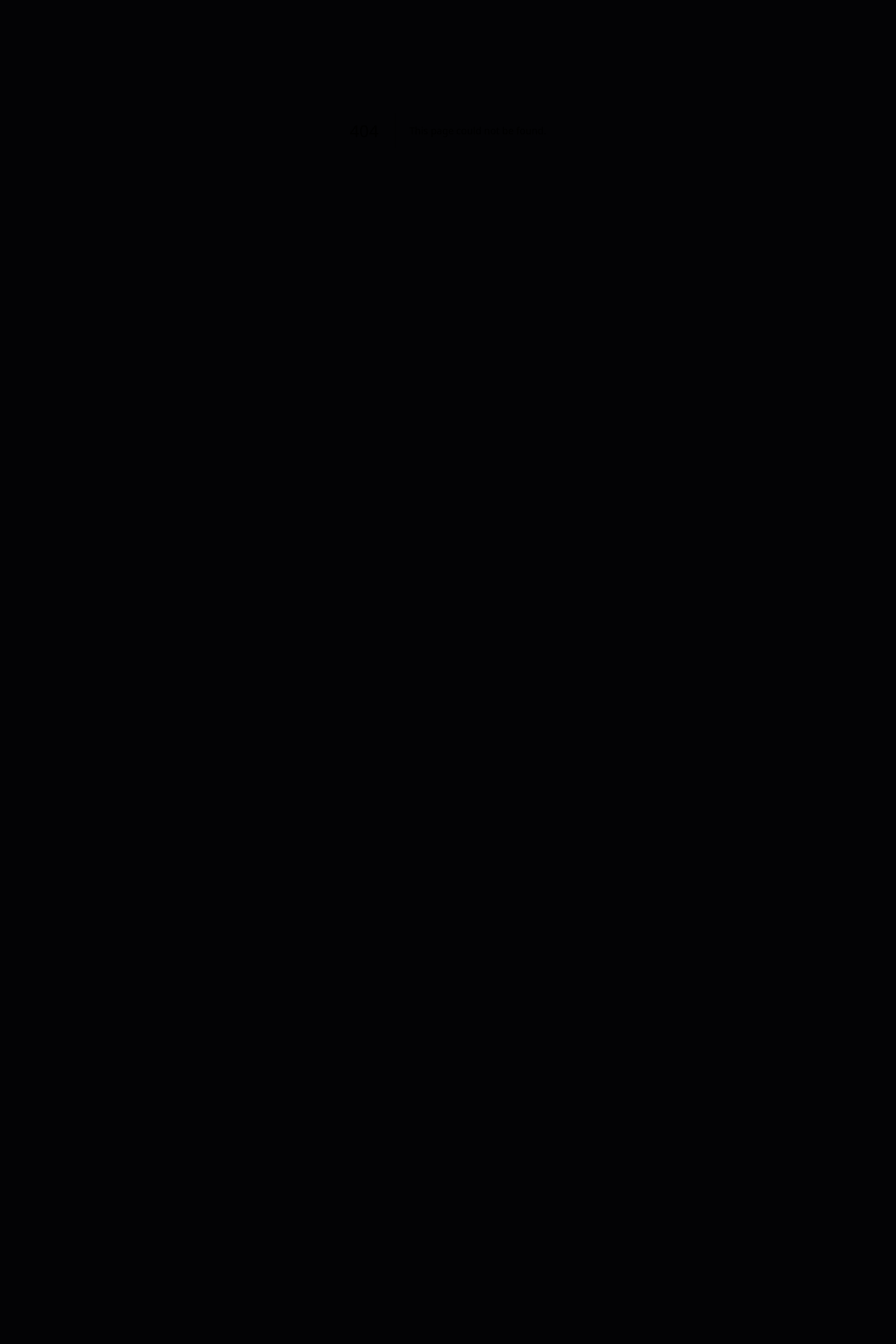
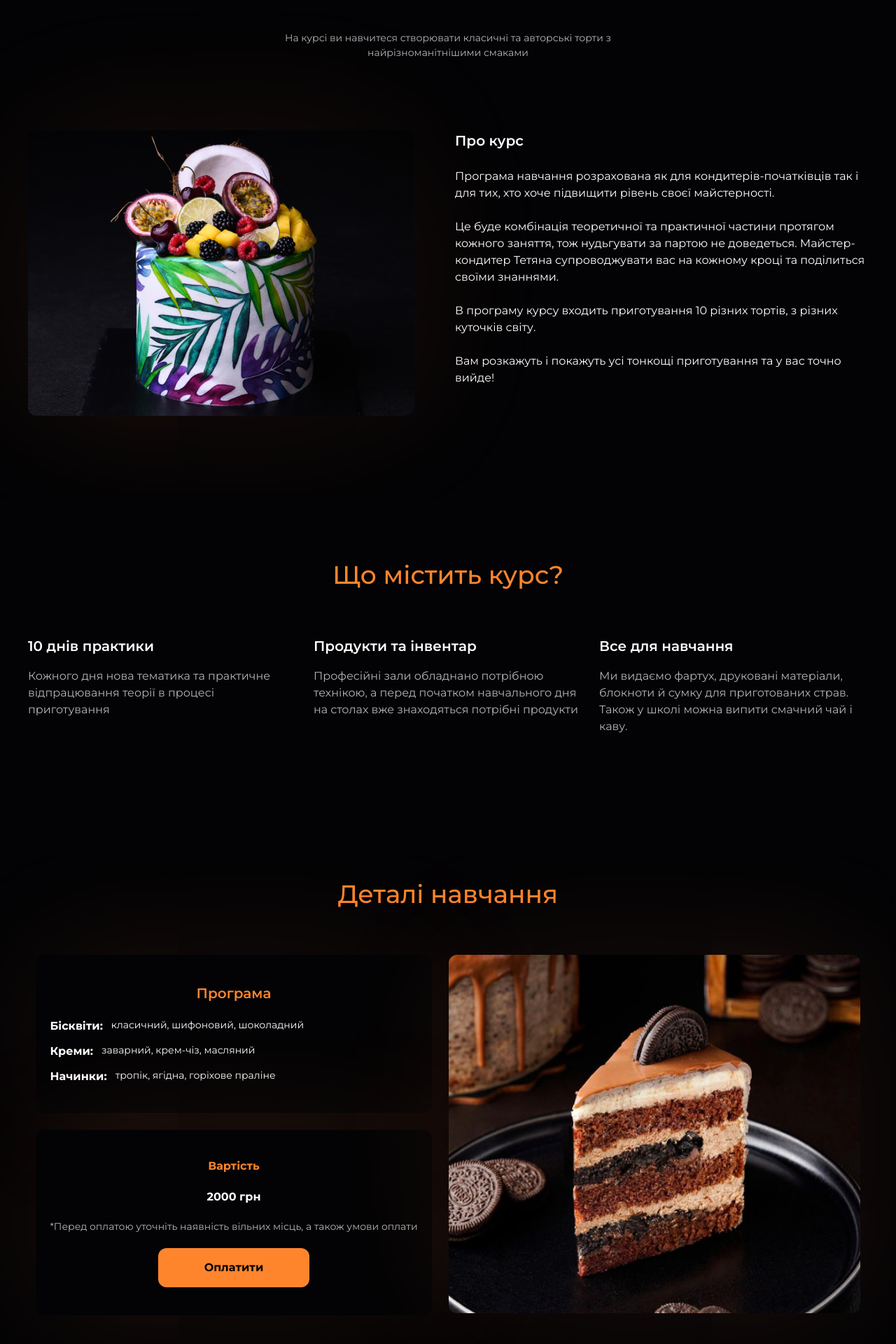
Before and after one commit to Veronika-chenko/patissier-next-app, a Next.js app: page /courses/1 in a window 1280 px wide. Before the commit this address had no page. Shown: the part 304-2224 px from the top of the page at 70% size. Before the commit the page ends 890 px from the top, so only its background shows below. Built offline with nearby package versions, Linux system fonts and the light colour scheme.

Commit message:
CourseDetails component created
- rename 'details' and related fields of db courses data to 'features'.
- add 'isLoading' and 'error' handlers to CourseListSection and CourseDetails components

```diff
--- a/public/db/courses.json
+++ b/public/db/courses.json
@@ -1,7 +1,7 @@
 {
   "courses": [
     {
-      "id": "1",
+      "id": 1,
       "type": "courses",
       "category": "Торти",
       "previewText": "На курсі ви навчитеся створювати класичні та авторські торти з найрізноманітнішими смаками",
@@ -12,16 +12,16 @@
         "/db/images/courses/7f4cd596-91d3-4160-9786-81afd466b94a.jpg",
         "/db/images/courses/aa77628b-f124-4c03-8a35-365619fbddd7.jpg"
       ],
-      "details": {
-        "details_1": {
+      "features": {
+        "feature_1": {
           "name": "10 днів практики",
           "description": "Кожного дня нова тематика та практичне відпрацювання теорії в процесі приготування"
         },
-        "details_2": {
+        "feature_2": {
           "name": "Продукти та інвентар",
           "description": "Професійні зали обладнано потрібною технікою, а перед початком навчального дня на столах вже знаходяться потрібні продукти"
         },
-        "details_3": {
+        "feature_3": {
           "name": "Все для навчання",
           "description": "Ми видаємо фартух, друковані матеріали, блокноти й сумку для приготованих страв. Також у школі можна випити смачний чай і каву."
         }
@@ -42,9 +42,9 @@
       },
       "groups": [
         {
-          "id": "645a1200e0d6ab750bae3410",
+          "id": 123,
           "format": "offline",
-          "courseId": "1",
+          "courseId": 1,
           "studyPeriod": {
             "startDate": "2025-04-09",
             "endDate": "2025-06-12"
@@ -59,7 +59,7 @@
       ]
     },
     {
-      "id": "2",
+      "id": 2,
       "type": "courses",
       "category": "Випічка",
       "previewText": "Ви навчитеся працювати з різними видами тіста, створювати круасани, сінабони та булочки",
@@ -68,18 +68,18 @@
       "description": "Програма навчання розрахована як для кондитерів-початківців так і для тих, хто хоче підвищити рівень своєї майстерності.\n\nЦе буде комбінація теоретичної та практичної частини протягом кожного заняття, тож нудьгувати за партою не доведеться. \nМайстер-кондитер Тетяна супроводжувати вас на кожному кроці та поділиться своїми знаннями.\n\nВ програму курсу входить приготування 10 різних тортів, з різних куточків світу.\n\nВам розкажуть і покажуть усі тонкощі приготування та у вас точно вийде!",
       "images": [
         "/db/images/courses/b83100cf-037d-4f03-b4e4-e8c3aadb6356.jpg",
-        "images/courses/b83100cf-037d-4f03-b4e4-e8c3aadb6356.jpg"
+        "/db/images/courses/b83100cf-037d-4f03-b4e4-e8c3aadb6356.jpg"
       ],
-      "details": {
-        "details_1": {
+      "features": {
+        "feature_1": {
           "name": "10 днів практики",
           "description": "Кожного дня нова тематика та практичне відпрацювання теорії в процесі приготування"
         },
-        "details_2": {
+        "feature_2": {
           "name": "Продукти та інвентар",
           "description": "Професійні зали обладнано потрібною технікою, а перед початком навчального дня на столах вже знаходяться потрібні продукти"
         },
-        "details_3": {
+        "feature_3": {
           "name": "Все для навчання",
           "description": "Ми видаємо фартух, друковані матеріали, блокноти й сумку для приготованих страв. Також у школі можна випити смачний чай і каву."
         }
@@ -100,9 +100,9 @@
       },
       "groups": [
         {
-          "id": "645ac22cfc743807003b21fc",
+          "id": 234,
           "format": "offline",
-          "courseId": "2",
+          "courseId": 2,
           "studyPeriod": {
             "startDate": "2024-11-09",
             "endDate": "2024-11-14"
@@ -117,7 +117,7 @@
       ]
     },
     {
-      "id": "3",
+      "id": 3,
       "type": "courses",
       "category": "Фрукти",
       "previewText": "Вивчите всі види покриття корпусних десертів та техніку, яка заміняє фарбопульт, техніку ручної ліпки",
@@ -128,16 +128,16 @@
         "/db/images/courses/e334b006-2ffc-437b-a32d-a6c3debe31e4.jpg",
         "/db/images/courses/42119a53-35c8-48e7-82f7-c8a4dbc81c86.jpg"
       ],
-      "details": {
-        "details_1": {
+      "features": {
+        "feature_1": {
           "name": "10 днів практики",
           "description": "Кожного дня нова тематика та практичне відпрацювання теорії в процесі приготування"
         },
-        "details_2": {
+        "feature_2": {
           "name": "Продукти та інвентар",
           "description": "Професійні зали обладнано потрібною технікою, а перед початком навчального дня на столах вже знаходяться потрібні продукти"
         },
-        "details_3": {
+        "feature_3": {
           "name": "Все для навчання",
           "description": "Ми видаємо фартух, друковані матеріали, блокноти й сумку для приготованих страв. Також у школі можна випити смачний чай і каву."
         }
@@ -158,9 +158,9 @@
       },
       "groups": [
         {
-          "id": "645ac22cfc743807003b21fc",
+          "id": 345,
           "format": "offline",
-          "courseId": "3",
+          "courseId": 3,
           "studyPeriod": {
             "startDate": "2024-11-09",
             "endDate": "2024-11-14"
--- /dev/null
+++ b/src/app/courses/[id]/page.tsx
@@ -0,0 +1,61 @@
+'use client';
+import AboutCourseSection from '@/containers/course-details-page/about-section';
+import DetailsSection from '@/containers/course-details-page/details-section';
+import FeatureSection from '@/containers/course-details-page/feature-section';
+import { TCourse } from '@/types/Course';
+import { FC, useEffect, useState } from 'react';
+
+interface CoursePageProps {
+  params: { id: string };
+}
+
+const CourseDetails: FC<CoursePageProps> = ({ params }) => {
+  const [course, setCourse] = useState<TCourse>();
+  const [isLoading, setIsLoading] = useState(true);
+  const [error, setError] = useState(false);
+
+  useEffect(() => {
+    const fetchData = async () => {
+      try {
+        const response = await fetch('/db/courses.json');
+        const data = await response.json();
+
+        const definedCourse = data.courses.find(
+          (item: TCourse) => item.id === +params.id
+        );
+        setCourse(definedCourse);
+        setIsLoading(false);
+      } catch (error) {
+        setIsLoading(false);
+        setError(true);
+      }
+    };
+
+    fetchData();
+  }, [params.id]);
+
+  return (
+    <>
+      {isLoading && <p className="m-auto text-center text-white">Loading...</p>}
+      {error && (
+        <p className="m-auto text-center text-white">
+          Oops, something went wrong. Please try again later.
+        </p>
+      )}
+      {!isLoading && course && (
+        <>
+          <AboutCourseSection course={course} />
+          <FeatureSection features={course.features} type={course.type} />
+          <DetailsSection
+            program={course.program}
+            imageURL={course.images[1]}
+            category={course.category}
+            price={course.groups[0].price}
+          />
+        </>
+      )}
+    </>
+  );
+};
+
+export default CourseDetails;
--- a/src/components/modules/Cards/CourseCard/index.tsx
+++ b/src/components/modules/Cards/CourseCard/index.tsx
@@ -1,5 +1,6 @@
 import { TCourse } from '@/types/Course';
 import Image from 'next/image';
+import Link from 'next/link';
 import { FC } from 'react';
 
 interface ICourseCardProps {
@@ -7,7 +8,6 @@
 }
 
 const CourseCard: FC<ICourseCardProps> = ({ course }) => {
-  // console.log('🚀 ~ course:', course);
   const {
     id: courseID,
     category,
@@ -51,9 +51,12 @@
           <p className="text-[20px] font-semibold text-white">
             {groups[0] ? groups[0].price : '?????'} грн
           </p>
-          <button className="items-center py-[16px] px-[40px] text-[16px] font-bold text-accent-text hover:text-black hover:bg-accent focus:text-black focus:bg-accent border-[2px] rounded-md border-accent ease-linear duration-250">
+          <Link
+            href={`/courses/${courseID}`}
+            className="items-center py-[16px] px-[40px] text-[16px] font-bold text-accent-text hover:text-black hover:bg-accent focus:text-black focus:bg-accent border-[2px] rounded-md border-accent ease-linear duration-250"
+          >
             Детальніше
-          </button>
+          </Link>
         </div>
       </div>
     </li>
--- a/src/components/modules/Header/MenuList/index.tsx
+++ b/src/components/modules/Header/MenuList/index.tsx
@@ -16,17 +16,22 @@
 const activeLinkStyles =
   'text-accent-text bg-[#0F0908] border-accent border-b-[1px]';
 
+const isActiveLink = (currentPath: string, navListPath: string): string => {
+  return currentPath.includes(navListPath) ? activeLinkStyles : '';
+};
+
 const MenuList = ({ handleClick }: MenuListProps) => {
   const currentPath = usePathname();
+
   return (
     <ul className="flex flex-col gap-[28px] lg:flex-row lg:gap-[4px]">
       {navList.map(({ name, path }) => (
         <li key={name} className="text-[16px] rounded-sm">
           <Link
             href={path}
-            className={`px-[24px] py-[6px] rounded-sm hover:text-accent-text focus:text-accent-text ease-linear hover:duration-250 ${
-              currentPath === path && activeLinkStyles
-            }`}
+            className={`px-[24px] py-[6px] rounded-sm hover:text-accent-text focus:text-accent-text ease-linear hover:duration-250
+              ${isActiveLink(currentPath, path)}
+            `}
             onClick={handleClick}
           >
             {name}
--- a/src/containers/about-page/hero-section/index.tsx
+++ b/src/containers/about-page/hero-section/index.tsx
@@ -9,12 +9,13 @@
 const AboutHeroSection = ({ headingLevel }: { headingLevel: 'h1' | 'h2' }) => {
   const Heading = headingLevel;
   const isAboutPage = headingLevel === 'h1';
+
   return (
     <section className="relative w-full text-white pb-[60px] lg:pb-[100px] pt-[60px] lg:pt-[100px]">
       <Container>
         <div>
           {isAboutPage && (
-            <div className="absolute top-[20px]">
+            <div className="absolute top-[60px]">
               <BackLink path="/" />
             </div>
           )}
--- /dev/null
+++ b/src/containers/course-details-page/about-section/index.tsx
@@ -0,0 +1,61 @@
+import BackLink from '@/components/common/backLink';
+import Container from '@/components/common/container';
+import { marianna } from '@/libs/fonts';
+import { TCourse } from '@/types/Course';
+import Image from 'next/image';
+import { FC } from 'react';
+
+interface ICourseProps {
+  course: TCourse;
+}
+
+const AboutCourseSection: FC<ICourseProps> = ({ course }) => {
+  const { category, type, previewText, description, images } = course;
+
+  const displayedType = type === 'courses' ? 'курс' : 'майстер-клас';
+  const descriptionArray = description.split('\n\n');
+
+  return (
+    <section className="relative py-[60px] lg:py-[100px]">
+      <Container>
+        <div>
+          <div className="absolute top-[60px]">
+            <BackLink path="/courses" />
+          </div>
+          <h1
+            className={`${marianna.className} mb-[40px] text-[72px] text-accent-text text-center lg:mb-[32px] lg:text-[84px]`}
+          >
+            {category}
+          </h1>
+          <p className="hidden lg:block lg:mb-[100px] mx-auto max-w-[558px] text-center text-[14px] text-grey">
+            {previewText}
+          </p>
+          <div className="flex flex-col lg:flex-row gap-[20px] lg:gap-[58px]">
+            <div className="shrink-0 rounded-md shadow-[0_0_209px_-30px_#C7673833]">
+              <Image
+                src={images[0]}
+                alt={category}
+                width="0"
+                height="0"
+                sizes="100vw"
+                className="w-full lg:w-[552px] h-auto rounded-md"
+              />
+            </div>
+            <div>
+              <p className="mb-[16px] lg:mb-[24px] text-[20px] font-semibold text-white">
+                Про {displayedType}
+              </p>
+              {descriptionArray.map((text, index) => (
+                <p key={index} className="mb-[16px] lg:mb-[24px] text-white">
+                  {text}
+                </p>
+              ))}
+            </div>
+          </div>
+        </div>
+      </Container>
+    </section>
+  );
+};
+
+export default AboutCourseSection;
--- /dev/null
+++ b/src/containers/course-details-page/details-section/index.tsx
@@ -0,0 +1,73 @@
+import Container from '@/components/common/container';
+import { ICourseProgram } from '@/types/Course';
+import Image from 'next/image';
+import { FC } from 'react';
+
+interface ICourseDetailsProps {
+  program: ICourseProgram;
+  imageURL: string;
+  category: string;
+  price: number;
+}
+
+const DetailsSection: FC<ICourseDetailsProps> = ({
+  program,
+  imageURL,
+  category,
+  price,
+}) => {
+  const programArray = Object.values(program);
+
+  return (
+    <section className="py-[60px] lg:py-[100px]">
+      <Container>
+        <div>
+          <h2 className="mb-[40px] lg:mb-[60px] text-[36px] font-medium text-accent-text text-center">
+            Деталі навчання
+          </h2>
+          <div className="flex flex-col gap-[20px] lg:flex-row-reverse lg:gap-[24px]">
+            <div className="lg:flex lg:w-[588px] lg:h-[512px] rounded-md shadow-[0_0_209px_-30px_#C7673833]">
+              <Image
+                src={imageURL}
+                alt={category}
+                width="0"
+                height="0"
+                sizes="100vw"
+                className="w-full h-auto rounded-md lg:object-cover"
+                priority
+              />
+            </div>
+            <div className="flex flex-col gap-[20px] lg:gap-[24px]">
+              <div className="p-[20px] lg:py-[40px] bg-main-bg rounded-md shadow-[0_0_209px_-30px_#C7673833]">
+                <h3 className="text-[20px] font-semibold text-accent-text mb-[16px] lg:mb-[20px] text-center">
+                  Програма
+                </h3>
+                <ul className="flex flex-col gap-[12px]">
+                  {programArray.map(({ name, description }, index) => (
+                    <li key={index} className="lg:flex gap-[12px]">
+                      <p className="font-bold text-white">{name}:</p>
+                      <p className="text-[14px] text-white">{description}</p>
+                    </li>
+                  ))}
+                </ul>
+              </div>
+              <div className="flex flex-col items-center gap-[16px] lg:gap-[20px] p-[20px] lg:py-[40px] bg-main-bg rounded-md shadow-[0_0_209px_-30px_#C7673833]">
+                <h3 className="font-bold text-accent-text">Вартість</h3>
+                <p className="font-bold text-white">{price} грн</p>
+                <p className="text-[14px] text-grey text-center">
+                  *Перед оплатою уточніть наявність вільних місць, а також умови
+                  оплати
+                </p>
+                <button className="flex justify-center items-center w-full lg:w-[216px] p-[16px] font-bold text-black bg-accent hover:bg-accent-dark focus:bg-accent-dark ease-linear duration-250 rounded-md">
+                  Оплатити
+                </button>
+              </div>
+            </div>
+          </div>
+        </div>
+      </Container>
+    </section>
+  );
+};
+
+export default DetailsSection;
--- /dev/null
+++ b/src/containers/course-details-page/feature-section/index.tsx
@@ -0,0 +1,37 @@
+import Container from '@/components/common/container';
+import { ICourseFeatures } from '@/types/Course';
+import { FC } from 'react';
+
+interface ICourseFeatureProps {
+  features: ICourseFeatures;
+  type: 'courses' | 'master_classes';
+}
+
+const FeatureSection: FC<ICourseFeatureProps> = ({ features, type }) => {
+  const featuresArray = Object.values(features);
+  const displayedType = type === 'courses' ? 'курс' : 'майстер-клас';
+
+  return (
+    <section className="py-[60px] lg:py-[100px]">
+      <Container>
+        <div>
+          <h2 className="mb-[40px] lg:mb-[60px] text-[36px] font-medium text-accent-text text-center">
+            Що містить {displayedType}?
+          </h2>
+          <ul className="flex flex-col lg:grid lg:grid-cols-3 gap-[40px] lg:gap-[24px]">
+            {featuresArray.map(({ name, description }, index) => (
+              <li key={index} className="lg:w-[384px]">
+                <p className="mb-[12px] lg:mb-[16px] pr-[10px] text-[20px] font-semibold text-white">
+                  {name}
+                </p>
+                <p className="text-grey">{description}</p>
+              </li>
+            ))}
+          </ul>
+        </div>
+      </Container>
+    </section>
+  );
+};
+
+export default FeatureSection;
--- a/src/containers/courses-page/course-list-section/index.tsx
+++ b/src/containers/courses-page/course-list-section/index.tsx
@@ -6,18 +6,20 @@
 
 const CourseListSection = () => {
   const [courses, setCourses] = useState<TCourse[]>([]);
+  const [isLoading, setIsLoading] = useState(true);
+  const [error, setError] = useState(false);
+
   useEffect(() => {
     const fetchData = async () => {
       try {
         const response = await fetch('/db/courses.json');
-        if (!response.ok) {
-          throw new Error('Network response was not ok');
-        }
         const data = await response.json();
-        // console.log('🚀 ~ data:', data);
+
         setCourses(data.courses);
+        setIsLoading(false);
       } catch (error) {
-        console.error('Failed to fetch data:', error);
+        setIsLoading(false);
+        setError(true);
       }
     };
 
@@ -27,6 +29,14 @@
   return (
     <section>
       <Container>
+        {isLoading && (
+          <p className="m-auto text-center text-white">Loading...</p>
+        )}
+        {error && (
+          <p className="m-auto text-center text-white">
+            Oops, something went wrong. Please try again later.
+          </p>
+        )}
         <ul className="flex flex-col gap-[20px] lg:flex-row lg:gap-[60px]">
           {courses &&
             courses.map((course) => (
@@ -37,4 +47,5 @@
     </section>
   );
 };
+
 export default CourseListSection;
--- a/src/types/Course.ts
+++ b/src/types/Course.ts
@@ -3,28 +3,28 @@
   description: string;
 }
 
-interface ICourseDetails {
-  details_1: INameAndDescriptionObject;
-  details_2: INameAndDescriptionObject;
-  details_3: INameAndDescriptionObject;
+export interface ICourseFeatures {
+  feature_1: INameAndDescriptionObject;
+  feature_2: INameAndDescriptionObject;
+  feature_3: INameAndDescriptionObject;
 }
 
-interface ICourseProgram {
+export interface ICourseProgram {
   program_1: INameAndDescriptionObject;
   program_2: INameAndDescriptionObject;
   program_3: INameAndDescriptionObject;
 }
 
 export type TCourse = {
-  id: string;
+  id: number;
   type: 'courses' | 'master_classes';
   category: string;
   previewText: string;
   totalPlaces: number;
   courseDuration: string;
   description: string;
-  images: [string];
-  details: ICourseDetails;
+  images: string[];
+  features: ICourseFeatures;
   program: ICourseProgram;
-  groups: [any];
+  groups: any[];
 };
```
